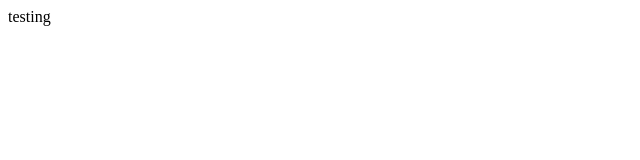
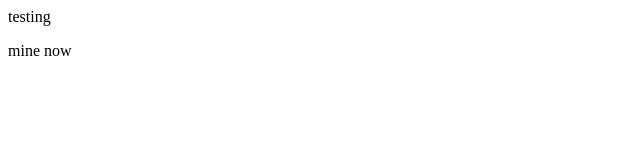
Before and after one commit to dvckyy/gittest, a plain HTML site: page index.html in a window 1280 px wide. Shown: the full height of the page, 0-640 px from the left. Drawn offline with Linux system fonts and the light colour scheme.

Commit message:
mine now

```diff
--- a/index.html
+++ b/index.html
@@ -4,5 +4,6 @@
     </head>
     <body>
         <p>testing</p>
+        <p>mine now</p>
     </body>
 </html>
```
